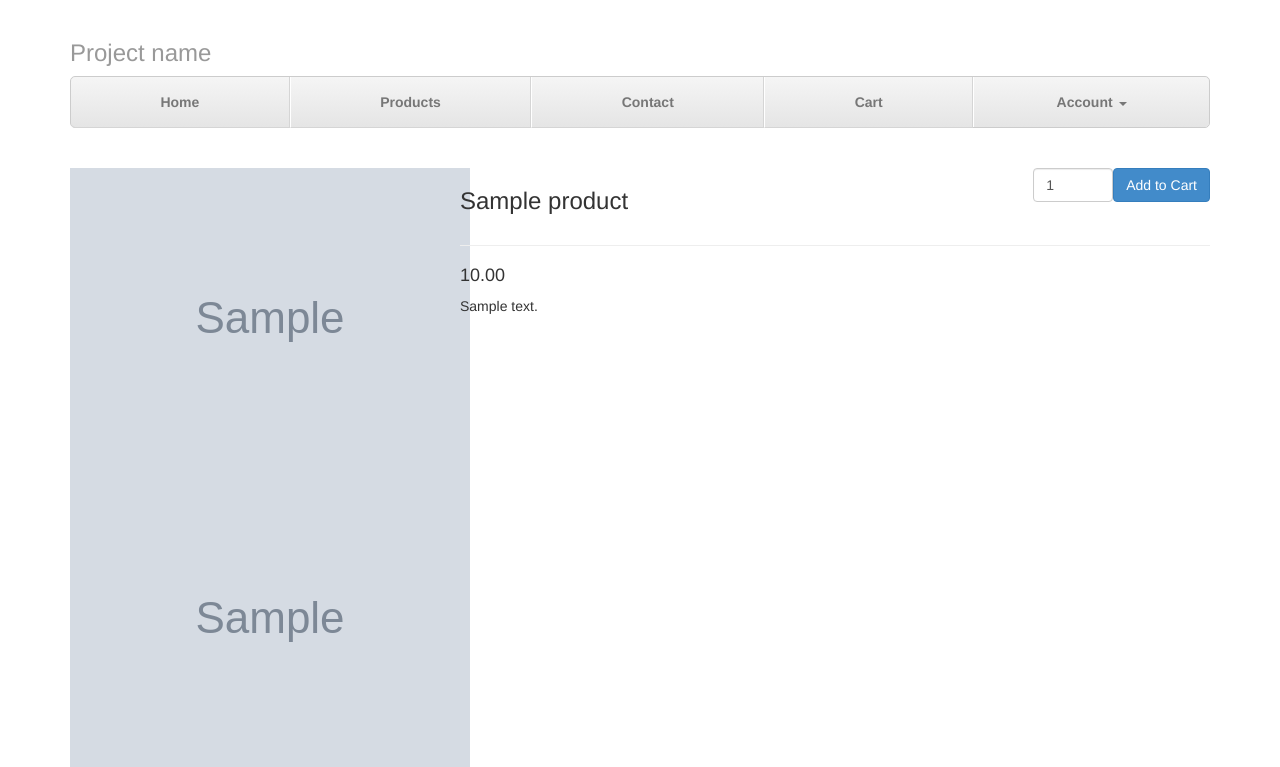
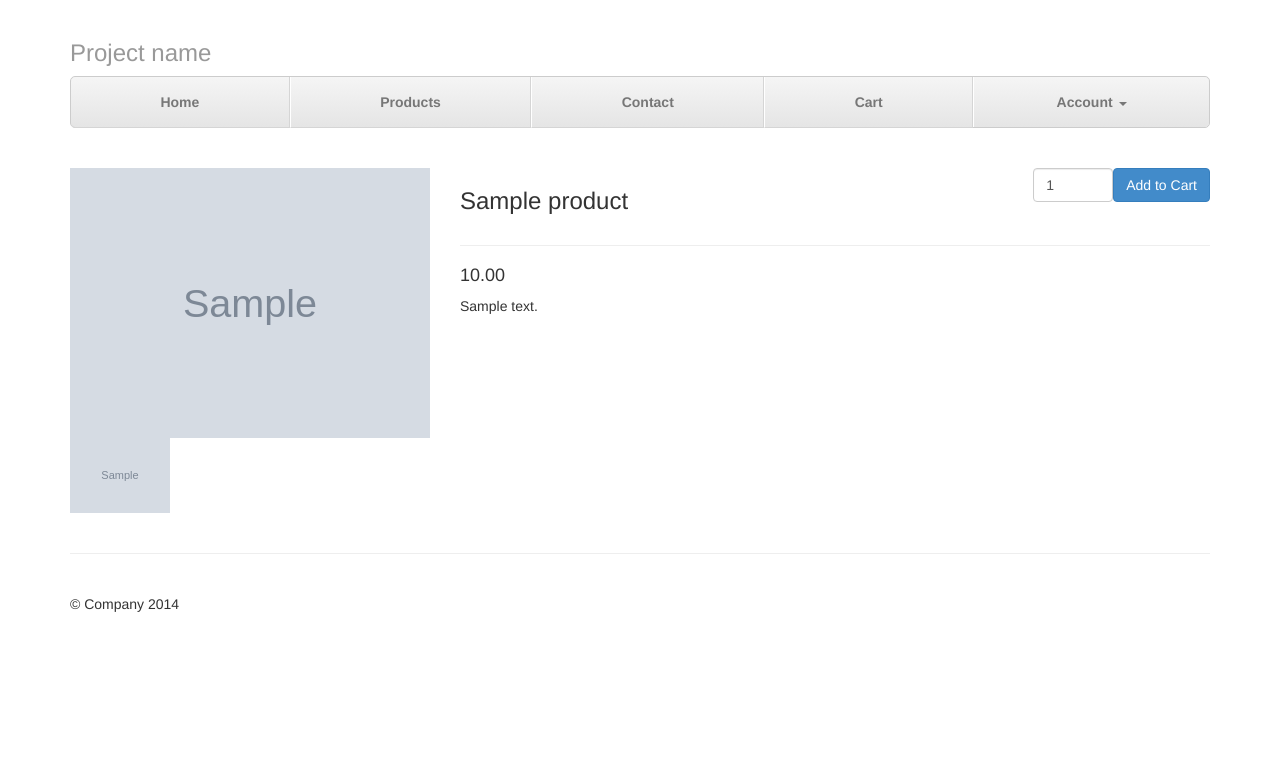
Before and after one commit to jjh5030/cfe-ecommerce, a Django app: template static/templates/products/single.html in a window 1280 px wide. Shown: the top 767 px of the page. After the commit the page ends 612 px from the top, so only its background shows below. Run offline with Django 3.2, Linux system fonts and the light colour scheme; the template is opened without the code that fills it: values that come from a table or form of the project are taken from there, others are empty; tables that the repository leaves empty hold one stand-in row (values such as "Sample post"); grey boxes marked "Sample" are stand-in pictures; parts of the project's set-up code (start-up, migrations or seed data) failed here and were passed over; some libraries are stand-ins or nearby versions.

Commit message:
end lecture 80
bootstrap 3 cleanup

```diff
--- a/ecommerce/urls.py
+++ b/ecommerce/urls.py
@@ -17,4 +17,5 @@ urlpatterns = patterns('',
     url(r'^contact/', 'contact.views.contact_us', name='contact_us'),
     url(r'^checkout/', 'cart.views.checkout', name='checkout'),
     url(r'^accounts/', include('allauth.urls')),
+    url(r'^$', 'products.views.all_products'),
 )
--- a/profiles/forms.py
+++ b/profiles/forms.py
@@ -5,6 +5,7 @@ from .models import Address
 
 class AddressForm(forms.ModelForm):
     save_card = forms.BooleanField(initial=True, required=False)
+
     class Meta:
         model = Address
         exclude = ['user','default_address','billing_address','shipping_address']
--- a/static/templates/cart/checkout.html
+++ b/static/templates/cart/checkout.html
@@ -78,5 +78,5 @@
                     <button type="submit">Submit Payment</button>
                   </div>
       </form>
-
+<div class="clearfix"></div>
 {% endblock content %}
--- a/static/templates/products/all.html
+++ b/static/templates/products/all.html
@@ -20,7 +20,7 @@
 
             {% for image in product.productimage_set.all %}
                 {% if forloop.first %}
-                <a href="{% url "products" %}{{ product.slug }}"><img src="{{ MEDIA_URL }}{{ image }}" /></a>
+                <a href="{% url "products" %}{{ product.slug }}"><img class="img-responsive" src="{{ MEDIA_URL }}{{ image }}" /></a>
                 {% endif %}
             {%  endfor %}
 
--- a/static/templates/products/single.html
+++ b/static/templates/products/single.html
@@ -14,7 +14,7 @@
                 {% for image in product.productimage_set.all %}
                     {% if forloop.first %}
                         <div class="col-lg-12">
-                            <img src="{{ MEDIA_URL }}{{ image }}" />
+                            <img class="img-responsive" src="{{ MEDIA_URL }}{{ image }}" />
                         </div>
                     {% endif %}
                 {%  endfor %}
@@ -24,7 +24,7 @@
         <div class="row">
             {% for image in product.productimage_set.all %}
                 <div class="col-xs-4">
-                    <img src="{{ MEDIA_URL }}{{ image }}" />
+                    <img class="img-responsive" src="{{ MEDIA_URL }}{{ image }}" />
                 </div>
                 {%  if forloop.counter|divisibleby:3 %}
                     </div>
```
